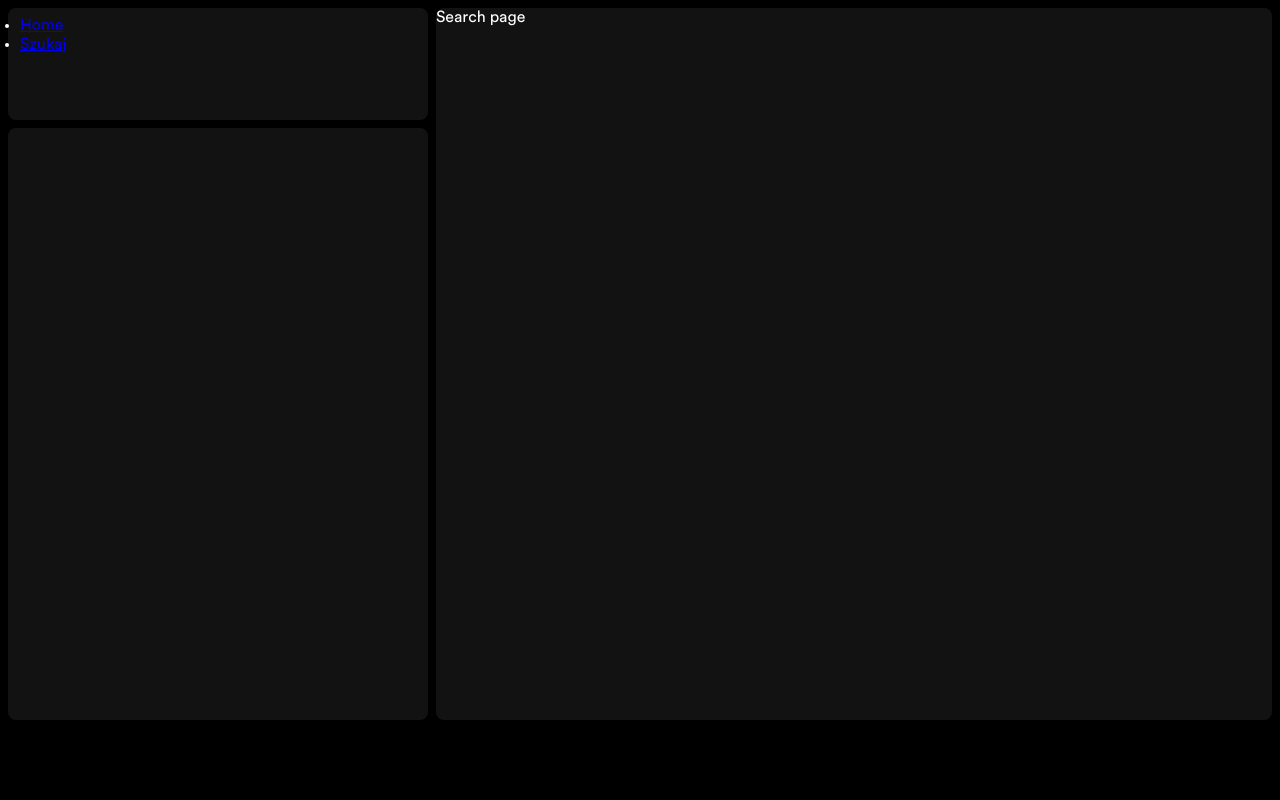
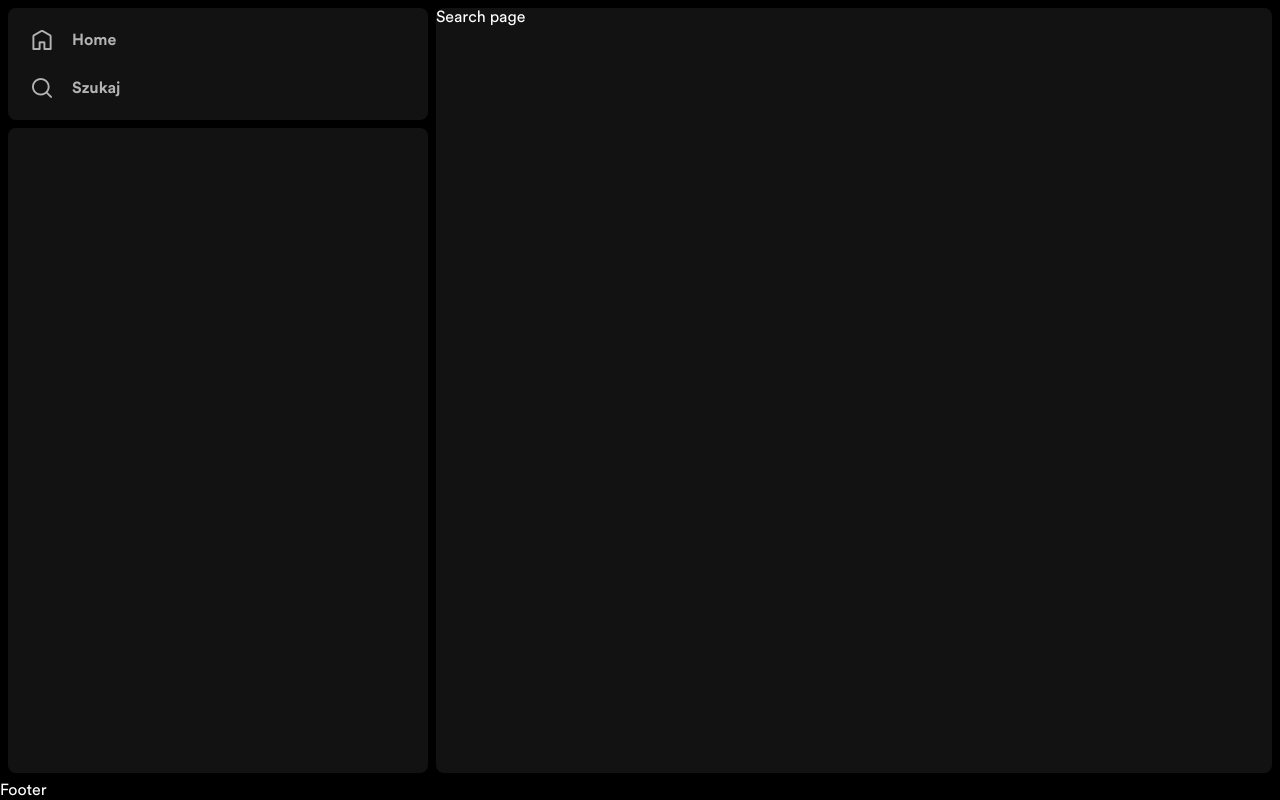
Before and after one commit to WojciechSkirlo/spotify-clone, a React (Vite) app: page /search in a window 1280 px wide. Built offline with nearby package versions, Linux system fonts and the light colour scheme.

Commit message:
feat(icons): add icons as font

```diff
--- /dev/null
+++ b/src/components/the/Footer.tsx
@@ -0,0 +1,8 @@
+export default function TheFooter() {
+    return (
+        <>
+            Footer
+        </>
+    )
+
+}
--- a/src/index.css
+++ b/src/index.css
@@ -28,6 +28,15 @@
     font-weight: 300;
 }
 
+/* ICONS */
+/* Generated by Glyphter (http://www.glyphter.com) on  Sat May 27 2023*/
+@font-face {
+    font-family: "spotify icons";
+    src: url("./fonts/icons/spotify-icons.woff") format("woff"), url("./fonts/icons/spotify-icons.ttf") format("truetype");
+    font-weight: normal;
+    font-style: normal;
+}
+
 :root {
     --sp-body-bg: #000000;
     --sp-body-color: white;
@@ -46,6 +55,8 @@
 body {
     background: var(--sp-body-bg);
     color: var(--sp-body-color);
+    -webkit-font-smoothing: antialiased;
+    -moz-osx-font-smoothing: grayscale;
 }
 
 #root {
@@ -53,3 +64,133 @@ body {
     display: flex;
     flex-direction: column;
 }
+
+[class*="sp-"]::before {
+    display: block;
+    font-family: "spotify icons";
+    font-style: normal;
+    font-weight: normal;
+    line-height: 1;
+    -webkit-font-smoothing: antialiased;
+    -moz-osx-font-smoothing: grayscale;
+}
+.sp-verified-icon::before {
+    content: "\0041";
+}
+.sp-volume-icon::before {
+    content: "\0042";
+}
+.sp-volume-outline-icon::before {
+    content: "\0043";
+}
+.sp-wifi-icon::before {
+    content: "\0044";
+}
+.sp-your-playlist-icon::before {
+    content: "\0045";
+}
+.sp-your-playlist-outline-icon::before {
+    content: "\0046";
+}
+.sp-add-icon::before {
+    content: "\0047";
+}
+.sp-add-song-icon::before {
+    content: "\0048";
+}
+.sp-angle-left-icon::before {
+    content: "\0049";
+}
+.sp-angle-right-icon::before {
+    content: "\004a";
+}
+.sp-arrow-right::before {
+    content: "\004b";
+}
+.sp-arrow-up-right-square::before {
+    content: "\004c";
+}
+.sp-caret-down::before {
+    content: "\004d";
+}
+.sp-check-icon::before {
+    content: "\004e";
+}
+.sp-close-icon::before {
+    content: "\004f";
+}
+.sp-down-left-and-up-right-to-center::before {
+    content: "\0050";
+}
+.sp-download-icon::before {
+    content: "\0051";
+}
+.sp-facebook-icon::before {
+    content: "\0052";
+}
+.sp-folder-icon::before {
+    content: "\0053";
+}
+.sp-grid-view-icon::before {
+    content: "\0054";
+}
+.sp-heart-icon::before {
+    content: "\0055";
+}
+.sp-home-icon::before {
+    content: "\0056";
+}
+.sp-home-outline-icon::before {
+    content: "\0057";
+}
+.sp-instagram-icon::before {
+    content: "\0058";
+}
+.sp-microphone-icon::before {
+    content: "\0059";
+}
+.sp-up-right-and-down-left-from-center::before {
+    content: "\005a";
+}
+.sp-minimize-icon::before {
+    content: "\0061";
+}
+.sp-next-icon::before {
+    content: "\0062";
+}
+.sp-options-icon::before {
+    content: "\0063";
+}
+.sp-pause-icon::before {
+    content: "\0064";
+}
+.sp-play-icon::before {
+    content: "\0065";
+}
+.sp-previous-icon::before {
+    content: "\0066";
+}
+.sp-queue-icon::before {
+    content: "\0067";
+}
+.sp-repeat-icon::before {
+    content: "\0068";
+}
+.sp-repeat-song-icon::before {
+    content: "\0069";
+}
+.sp-search-icon::before {
+    content: "\006a";
+}
+.sp-search-outline-icon::before {
+    content: "\006b";
+}
+.sp-select-device-icon::before {
+    content: "\006c";
+}
+.sp-shuffle-icon::before {
+    content: "\006d";
+}
+.sp-twitter-icon::before {
+    content: "\006e";
+}
--- a/src/layouts/default.tsx
+++ b/src/layouts/default.tsx
@@ -1,5 +1,6 @@
 import styled from "styled-components";
 import { Outlet, Link } from "react-router-dom";
+import TheFooter from "../components/the/Footer";
 
 const Wrapper = styled.div`
     flex-grow: 1;
@@ -21,9 +22,31 @@ const NavTop = styled.div`
     background: #121212;
     padding: 8px 12px;
     border-radius: var(--sp-tile-border-radius);
-    height: 112px;
     display: flex;
     flex-direction: column;
+
+    ul {
+        list-style: none;
+
+        li {
+            padding: 4px 12px;
+
+            a {
+                text-decoration: none;
+                color: #b3b3b3;
+                font-weight: 700;
+                display: flex;
+                align-items: center;
+                gap: 20px;
+                height: 40px;
+                transition: color 0.2s linear;
+
+                &:hover {
+                    color: #ffffff;
+                }
+            }
+        }
+    }
 `;
 
 const NavBottom = styled.div`
@@ -39,9 +62,7 @@ const Main = styled.main`
     flex-grow: 1;
 `;
 
-const Footer = styled.footer`
-    height: 72px;
-`;
+const NavItem = styled.li``;
 
 export default function Root() {
     return (
@@ -51,10 +72,16 @@ export default function Root() {
                     <NavTop>
                         <ul>
                             <li>
-                                <Link to="/">Home</Link>
+                                <Link to="/">
+                                    <i style={{ fontSize: "1.25rem" }} className="sp-home-outline-icon"></i>
+                                    <span>Home</span>
+                                </Link>
                             </li>
                             <li>
-                                <Link to="/search">Szukaj</Link>
+                                <Link to="/search">
+                                    <i style={{ fontSize: "1.25rem" }} className="sp-search-outline-icon"></i>
+                                    <span>Szukaj</span>
+                                </Link>
                             </li>
                         </ul>
                     </NavTop>
@@ -64,7 +91,7 @@ export default function Root() {
                     <Outlet />
                 </Main>
             </Wrapper>
-            <Footer></Footer>
+            <TheFooter />
         </>
     );
 }
```
Also changed, not shown: src/fonts/icons/spotify-icons.ttf (added), src/fonts/icons/spotify-icons.woff (added).
